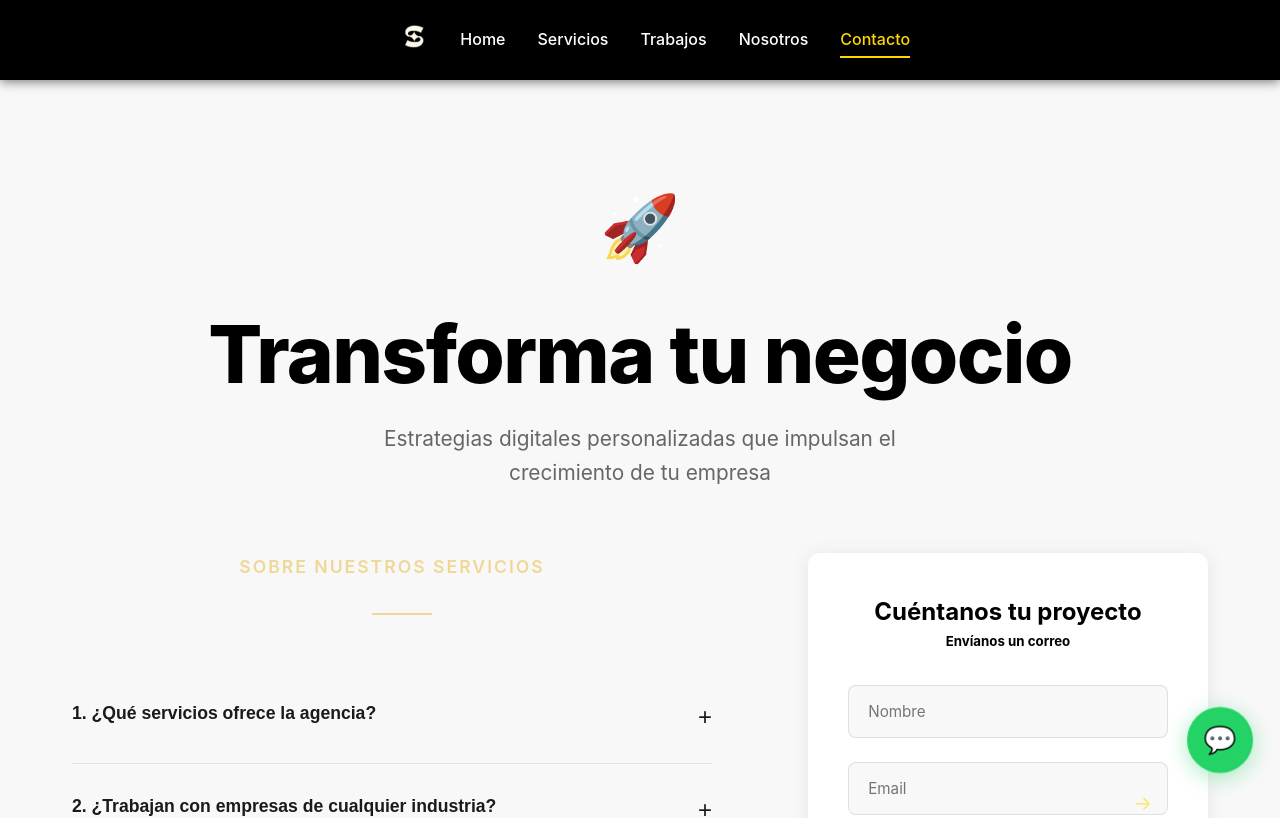
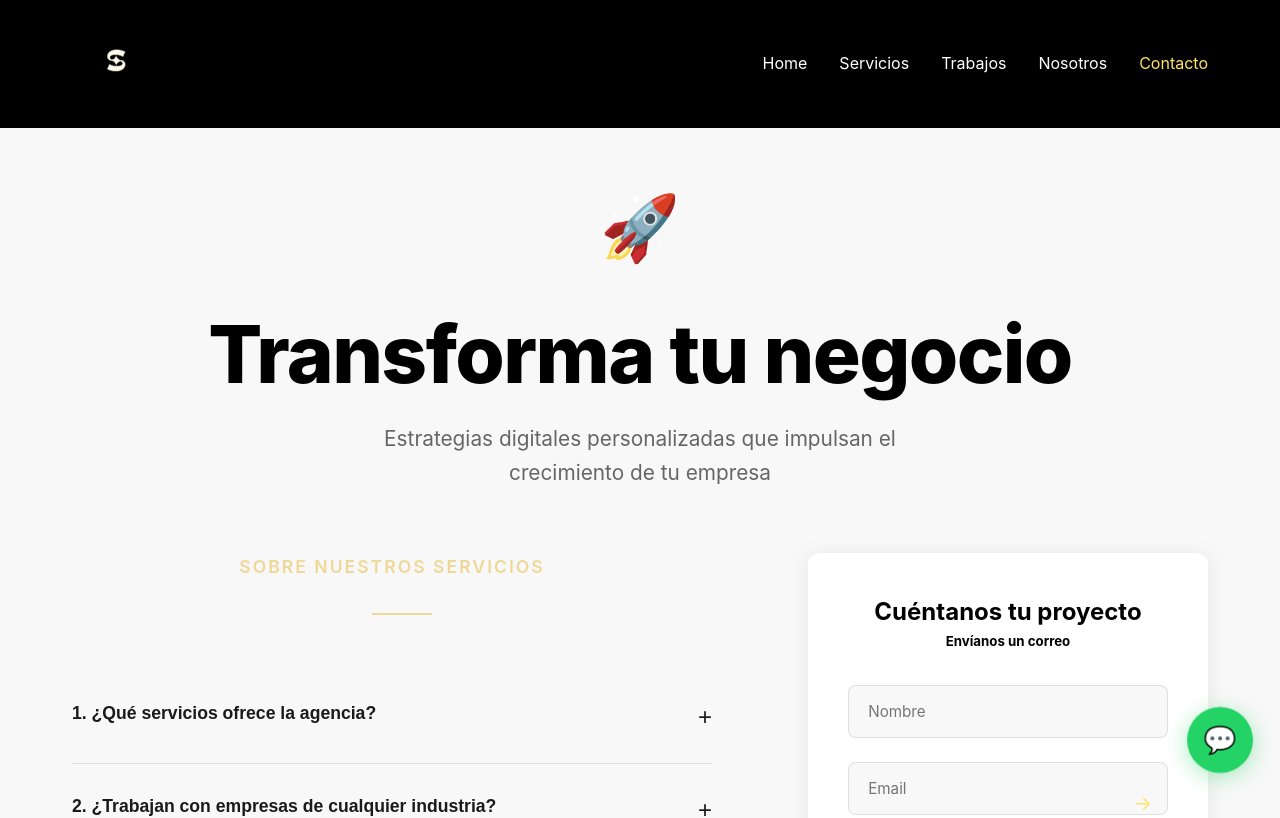
Before and after one commit to janomaciell/Shalom, a React (Vite) app: page /contact in a window 1280 px wide. Shown: the top 818 px of the page. Built offline with nearby package versions, Linux system fonts and the light colour scheme; the HTML template or start-up script is replaced by a standard one.

Commit message:
LOGO Y MENU HAMBURGUESA

```diff
--- a/src/components/Header.css
+++ b/src/components/Header.css
@@ -3,24 +3,14 @@
   position: fixed;
   top: 0;
   left: 0;
-  right: 0;
-  background-color: black;
-  backdrop-filter: blur(10px);
-  box-shadow: 0 2px 10px rgba(0, 0, 0, 0.5);
-  display: flex; /*header ESPACIOS*/
-  justify-content: center;
-  align-items: center;
   width: 100%;
-  height: 80px;
-
-
   z-index: 1000;
+  background: #000;
   padding: 1rem 0;
 }
 
 .header-container {
   max-width: 1200px;
-
   margin: 0 auto;
   padding: 0 2rem;
   display: flex;
@@ -28,8 +18,9 @@
   align-items: center;
 }
 
+/* Estilos del logo */
 .logo {
-  z-index: 1002;
+  flex-shrink: 0;
 }
 
 .logo-image {
@@ -37,138 +28,95 @@
   width: auto;
 }
 
-/* Navegación desktop */
+/* Estilos de navegación */
 .nav {
   display: flex;
   gap: 2rem;
   align-items: center;
 }
 
-.nav a {
-  color: white;
-  text-decoration: none;
-  font-weight: 500;
-  font-size: 1rem;
-  transition: all 0.3s ease;
-  position: relative;
-}
-
-.nav a:hover {
-  color: #f0f0f0;
-  transform: translateY(-2px);
-}
-
-.nav a.active {
-  color: #ffd700; /* O el color que prefieras para enlaces activos */
-}
-
-.nav a.active::after {
-  content: '';
-  position: absolute;
-  bottom: -5px;
-  left: 0;
-  right: 0;
-  height: 2px;
-  background-color: #ffd700;
-}
-
-/* Estilos para menú hamburguesa */
+/* Estilos del botón hamburguesa */
 .burger {
   display: none;
-  flex-direction: column;
-  justify-content: center;
-  gap: 5px;
-  background: none;
+  background: transparent;
   border: none;
   cursor: pointer;
-  z-index: 1002;
-  padding: 10px;
+  padding: 0.5rem;
+  z-index: 100;
 }
 
 .burger span {
   display: block;
   width: 25px;
-  height: 3px;
-  background-color: white;
+  height: 2px;
+  background-color: #fff;
+  margin: 5px 0;
   transition: all 0.3s ease;
-  transform-origin: center;
 }
 
-.burger.open span:nth-child(1) {
-  transform: rotate(45deg) translate(5px, 5px);
-}
-
-.burger.open span:nth-child(2) {
-  opacity: 0;
-}
-
-.burger.open span:nth-child(3) {
-  transform: rotate(-45deg) translate(5px, -5px);
-}
-
-/* Responsive para móviles */
+/* Responsive design */
 @media (max-width: 768px) {
   .header-container {
     padding: 0 1rem;
   }
 
   .burger {
-    display: flex;
+    display: block;
   }
 
   .nav {
-    position: absolute;
-    top: 100%;
-    left: 0;
-    right: 0;
-    background-color: rgba(0, 0, 0, 0.95);
-    backdrop-filter: blur(10px);
+    position: fixed;
+    top: 0;
+    right: -100%;
+    width: 100%;
+    height: 100vh;
+    background: #000;
     flex-direction: column;
+    justify-content: center;
     align-items: center;
-    gap: 0;
-    max-height: 0;
-    opacity: 0;
-    overflow: hidden;
-    transition: all 0.4s ease;
-    pointer-events: none;
+    transition: all 0.3s ease;
+    padding: 2rem;
   }
 
   .nav.open {
-    max-height: 350px;
-    opacity: 1;
-    pointer-events: auto;
-    padding: 2rem 0;
+    right: 0;
   }
 
-  .nav a {
-    padding: 1rem 2rem;
-    font-size: 1.1rem;
-    width: 100%;
-    text-align: center;
-    border-bottom: 1px solid rgba(255, 255, 255, 0.1);
+  /* Animación del botón hamburguesa */
+  .burger.open span:first-child {
+    transform: rotate(45deg) translate(5px, 5px);
   }
 
-  .nav a:last-child {
-    border-bottom: none;
+  .burger.open span:nth-child(2) {
+    opacity: 0;
   }
 
-  .nav a:hover {
-    background-color: rgba(255, 255, 255, 0.1);
-    transform: none;
+  .burger.open span:last-child {
+    transform: rotate(-45deg) translate(7px, -6px);
   }
 
-  .nav a.active::after {
-    display: none;
+  /* Enlaces de navegación en móvil */
+  .nav a {
+    color: #fff;
+    font-size: 1.2rem;
+    margin: 1rem 0;
+  }
+
+  /* Asegurar que el logo y el botón hamburguesa estén alineados correctamente */
+  .logo {
+    position: relative;
+    z-index: 100;
   }
 }
 
-/* Para tablets */
-@media (max-width: 1024px) and (min-width: 769px) {
-  .header-container {
-    padding: 0 1.5rem;
-  }
+/* Estilos adicionales para los enlaces */
+.nav a {
+  text-decoration: none;
+  color: #fff;
+  transition: color 0.3s ease;
+}
 
-  .nav {
-    gap: 1.5rem;
-  }
+.nav a:hover,
+.nav a.active {
+  color: #FFE465;
 }
```
